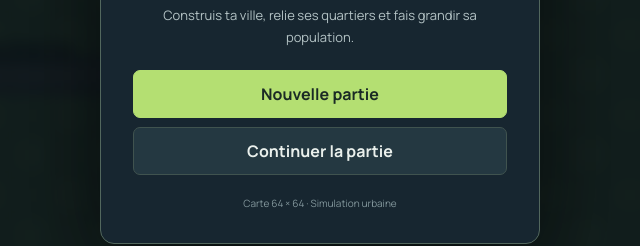
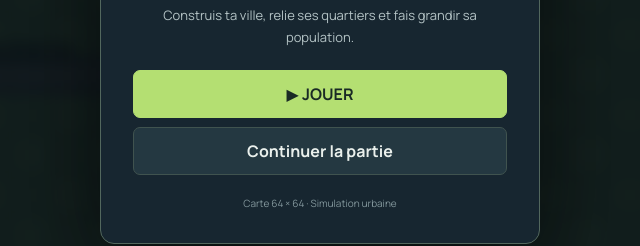
Before and after one commit to popati1919-sudo/jam-game, a website built with Vite: page index.html in a window 1280 px wide. Shown: the part 345-591 px from the top of the page, 320-960 px from the left. Built offline with nearby package versions, Linux system fonts and the light colour scheme; animation ran at ten frames a second.

Commit message:
Make the initial Play button clear

```diff
--- a/index.html
+++ b/index.html
@@ -1,7 +1,7 @@
 <!doctype html>
 <html lang="fr"><head><meta charset="UTF-8"/><meta name="viewport" content="width=device-width,initial-scale=1.0"/><meta name="theme-color" content="#101923"/><meta name="description" content="CityBuilder2D — bâtis une métropole vivante pour le City Jam."/><title>CityBuilder2D — City Jam</title></head>
 <body><div id="app">
-<div id="main-menu" class="menu-overlay"><div class="menu-card"><div class="menu-kicker">CITY JAM EDITION</div><h1>CITY<span>BUILDER</span><small>2D</small></h1><p>Construis ta ville, relie ses quartiers et fais grandir sa population.</p><button id="menu-new" class="menu-primary">Nouvelle partie</button><button id="menu-continue" class="menu-button">Continuer la partie</button><small class="menu-foot">Carte 64 × 64 · Simulation urbaine</small></div></div>
+<div id="main-menu" class="menu-overlay"><div class="menu-card"><div class="menu-kicker">CITY JAM EDITION</div><h1>CITY<span>BUILDER</span><small>2D</small></h1><p>Construis ta ville, relie ses quartiers et fais grandir sa population.</p><button id="menu-new" class="menu-primary">▶ JOUER</button><button id="menu-continue" class="menu-button">Continuer la partie</button><small class="menu-foot">Carte 64 × 64 · Simulation urbaine</small></div></div>
 
 <header class="topbar"><a class="brand" href="#"><span class="brand-mark">▦</span><span>CITY<span class="brand-light">BUILDER</span><small> CITY JAM EDITION</small></span></a>
 <div class="stats"><div class="stat"><small>TRÉSOR</small><strong id="money">$ 25 000</strong></div><div class="stat"><small>POPULATION</small><strong id="population">0</strong></div><div class="stat"><small>BONHEUR</small><strong id="happiness">—</strong></div><div class="stat"><small>SOLDE / JOUR</small><strong id="balance">$ 0</strong></div></div>
```
